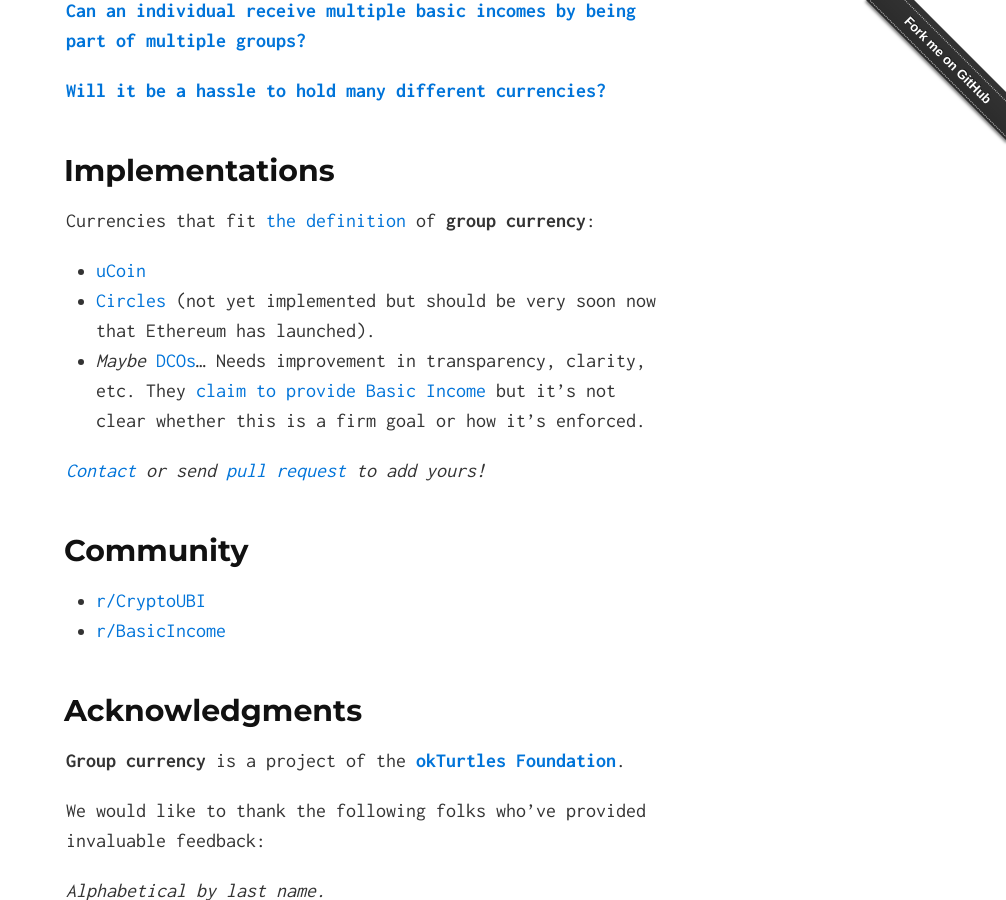
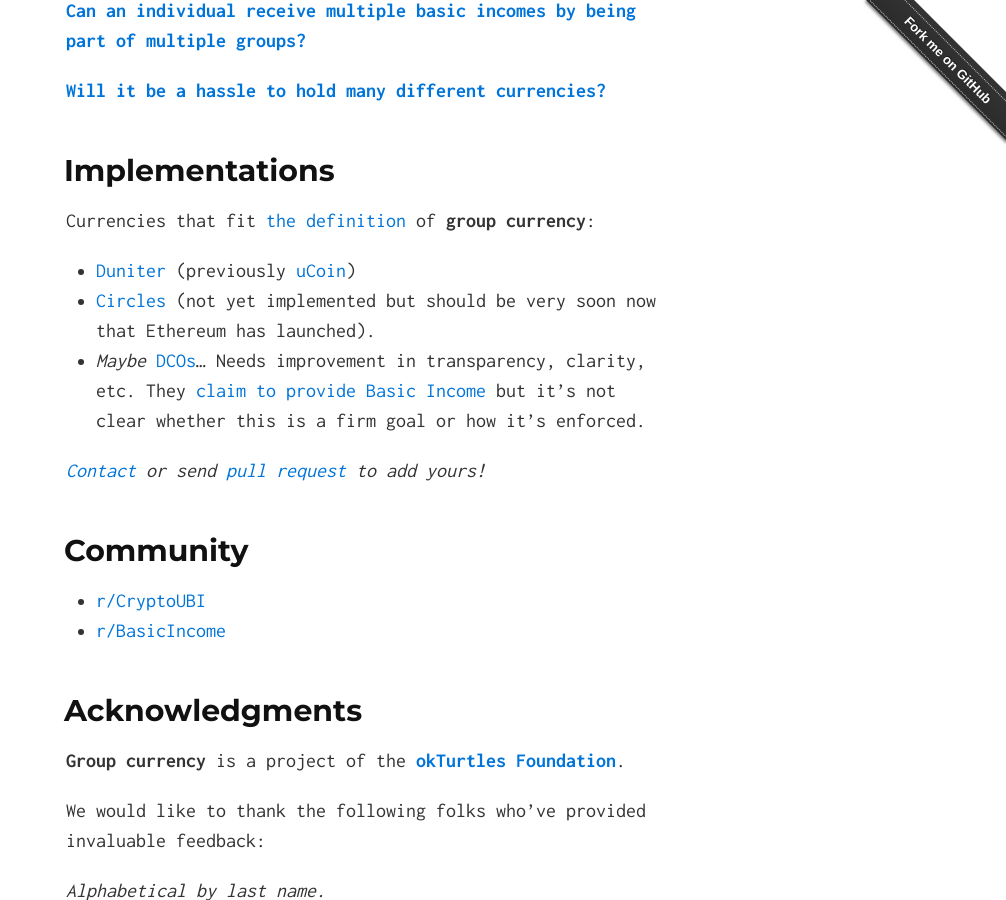
Before and after one commit to okTurtles/groupcurrency.org, a Jekyll site: the page built from index.md, in a window 1280 px wide and 900 px high, scrolled down 3544 px. Shown: the whole window, without its empty margins (274-1280 px from the left). Built offline with Jekyll 4.4.1, drawn with Linux system fonts in a browser that asks for light colours; comment, search, counter and statistics services are not loaded.

Commit message:
Updated links for uCoin/Duniter & Circles. Closes #6.

```diff
--- a/index.md
+++ b/index.md
@@ -106,8 +106,8 @@ __Any value-creation activity can now be easily financed without annoying your o
 
 Currencies that fit [the definition](<#definition>) of __group currency__:
 
-- [uCoin](http://ucoin.io/)
-- [Circles](http://aboutcircles.com/t/circles-universal-basic-income/19) (not yet implemented but should be very soon now that Ethereum has launched).
+- [Duniter](https://duniter.org/) (previously [uCoin](https://en.duniter.org/ucoin-rename-duniter/))
+- [Circles](http://aboutcircles.com/) (not yet implemented but should be very soon now that Ethereum has launched).
 - _Maybe_ [DCOs](https://swarm.fund)... Needs improvement in transparency, clarity, etc. They [claim to provide Basic Income](https://medium.com/@Swarm/beyond-basic-income-the-power-of-networks-putting-people-first-dbb97416d7a6) but it's not clear whether this is a firm goal or how it's enforced.
 
 _[Contact](<#contact>) or send [pull request](https://github.com/okTurtles/groupcurrency.org) to add yours!_
```
